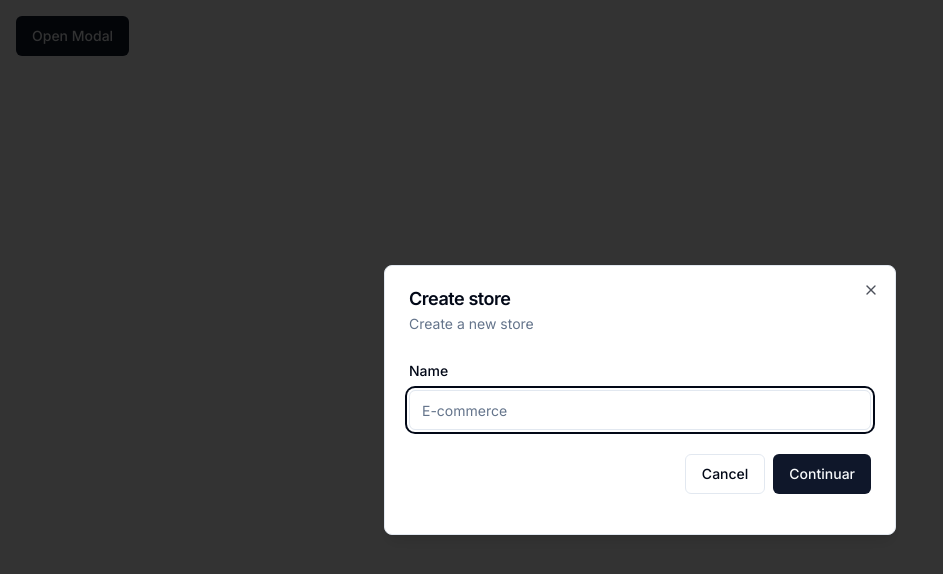
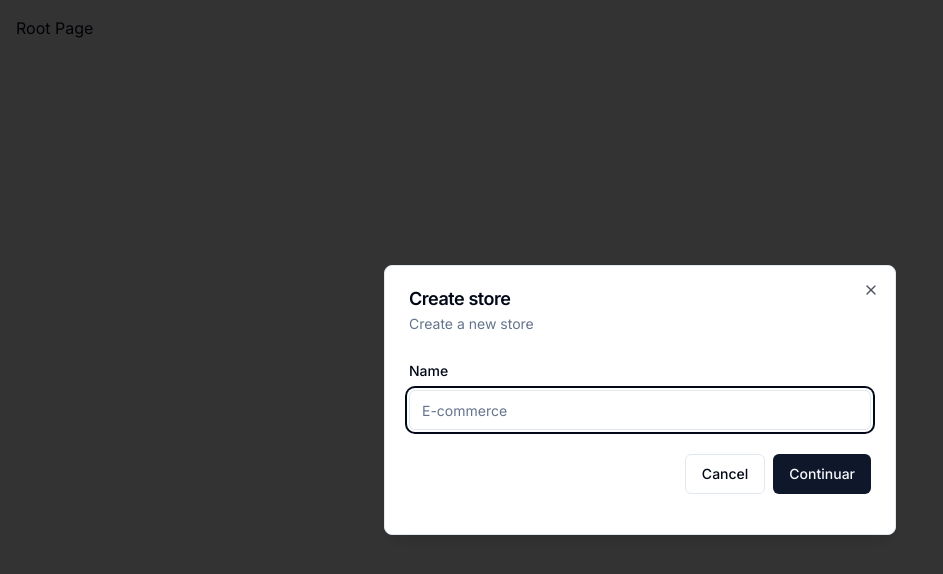
Before and after one commit to nadodev/shop-store, a Next.js app: page / in a window 1280 px wide. Shown: the top 574 px of the page, without its empty margins (0-943 px from the left). Built offline with nearby package versions, Linux system fonts and the light colour scheme.

Commit message:
feat: add toast provider

```diff
--- a/app/(root)/page.tsx
+++ b/app/(root)/page.tsx
@@ -1,6 +1,5 @@
 'use client'
 
-import { Button } from "@/components/ui/button";
 import { useStoreModal } from "@/hooks/use-store-modal";
 import { useEffect } from "react";
 
@@ -8,16 +7,12 @@ export default function SetupPage() {
   const onOpen = useStoreModal((state) => state.onOpen);
   const isOpen = useStoreModal((state) => state.isOpen);
 
-
-  function openModal() {
-    onOpen()
-  }
   useEffect(() => {
     if(!isOpen) onOpen()
   },[isOpen, onOpen])
     return (
    <div className="p-4">
-        <Button onClick={openModal}>Open Modal</Button>
+      Root Page
    </div>
     );
   }
--- a/components/modals/store-modal.tsx
+++ b/components/modals/store-modal.tsx
@@ -6,10 +6,10 @@ import { Input } from "@/components/ui/input";
 import { Modal } from "@/components/ui/modal";
 import { useStoreModal } from "@/hooks/use-store-modal";
 import { zodResolver } from "@hookform/resolvers/zod";
+import axios from "axios";
 import { useState } from "react";
 import { useForm } from "react-hook-form";
 import { z } from "zod";
-
 const formSchema = z.object({
   name: z.string().min(1),
 });
@@ -30,6 +30,16 @@ export const StoreModal = () => {
 
   const onSubmit = async (values: z.infer<typeof formSchema>) => {
     console.log(values);
+    try {
+        setLoading(true)
+        const res = await axios.post("/api/stores", values)
+
+
+    }catch(e) {
+        console.error(e)
+    }finally {
+        setLoading(false)
+    }
   };
 
   const storeModal = useStoreModal();
--- a/providers/modal-provider.tsx
+++ b/providers/modal-provider.tsx
@@ -8,7 +8,6 @@ export const ModalProvider = () => {
 
     useEffect(() => {
         setIsOpen(true)
-
     },[])
 
     if(!isOpen) {
```
Also changed, not shown: app/api/stores/route.ts (renamed from app/api/store/routes.ts), providers/toast-provider.tsx (added).
